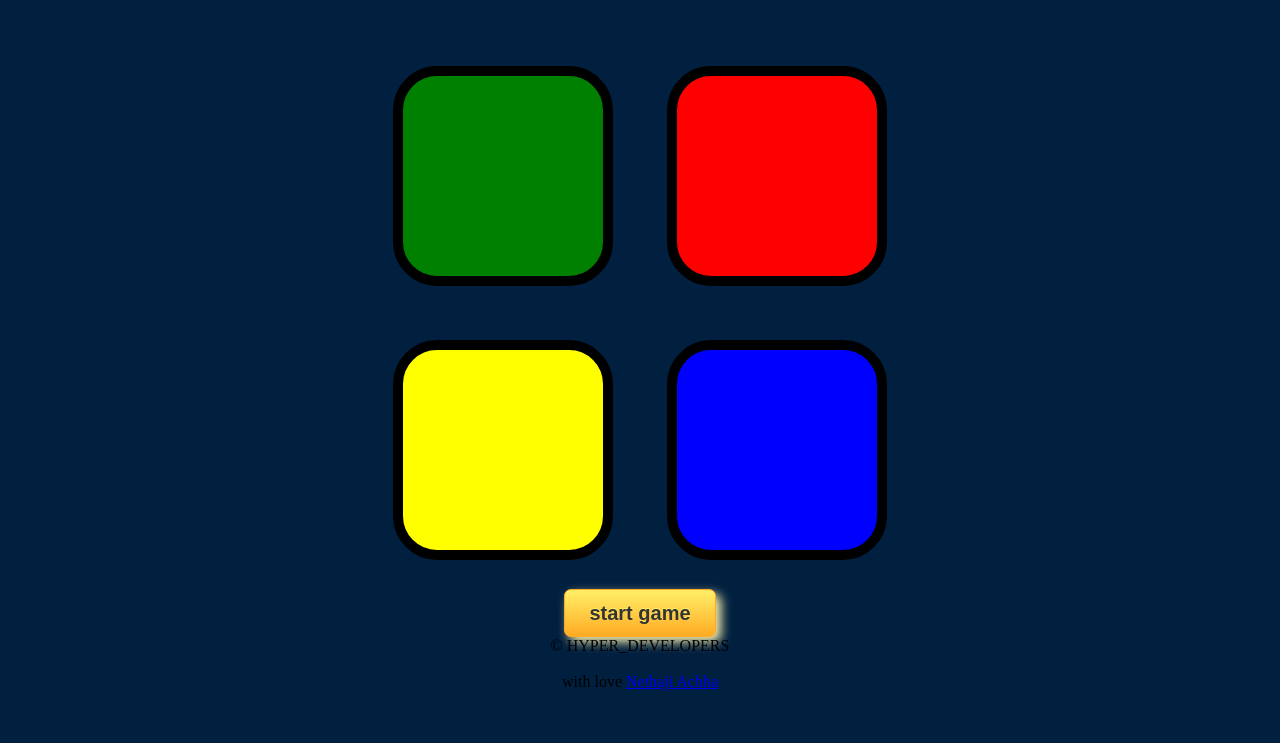
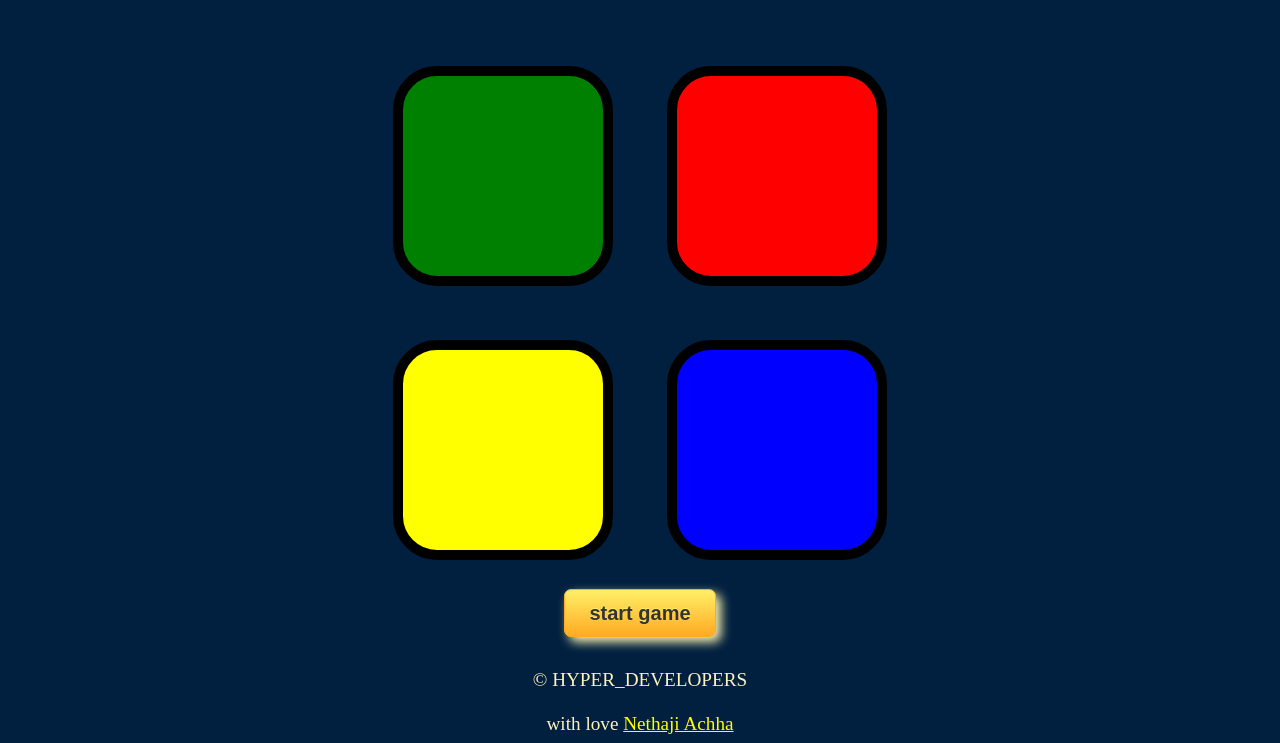
Before and after one commit to nethaji-achha/simonGame, a plain HTML site: page index.html in a window 1280 px wide. Shown: the part 181-924 px from the top of the page. Before the commit the page ends 880 px from the top, so only its background shows below. Drawn offline with nearby package versions, Linux system fonts and the light colour scheme.

Commit message:
copy Rights css

```diff
--- a/styles.css
+++ b/styles.css
@@ -80,3 +80,14 @@ body {
 	position:relative;
 	top:1px;
 }
+
+
+
+.copyRights{
+  color: #FEF2BF;
+  padding-top: 2rem;
+  font-size: 1.2rem;
+}
+.copyRights a{
+  color: yellow;
+}
```
